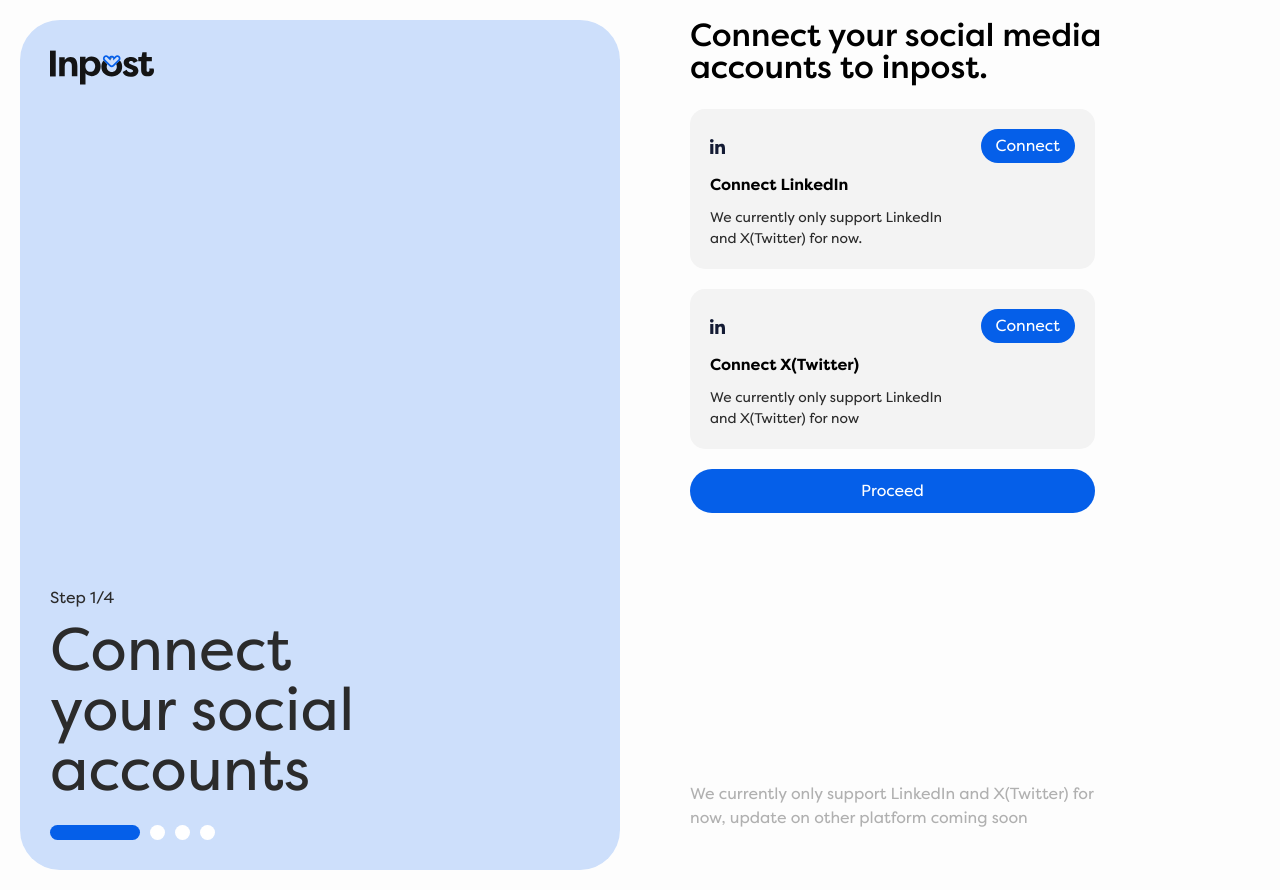
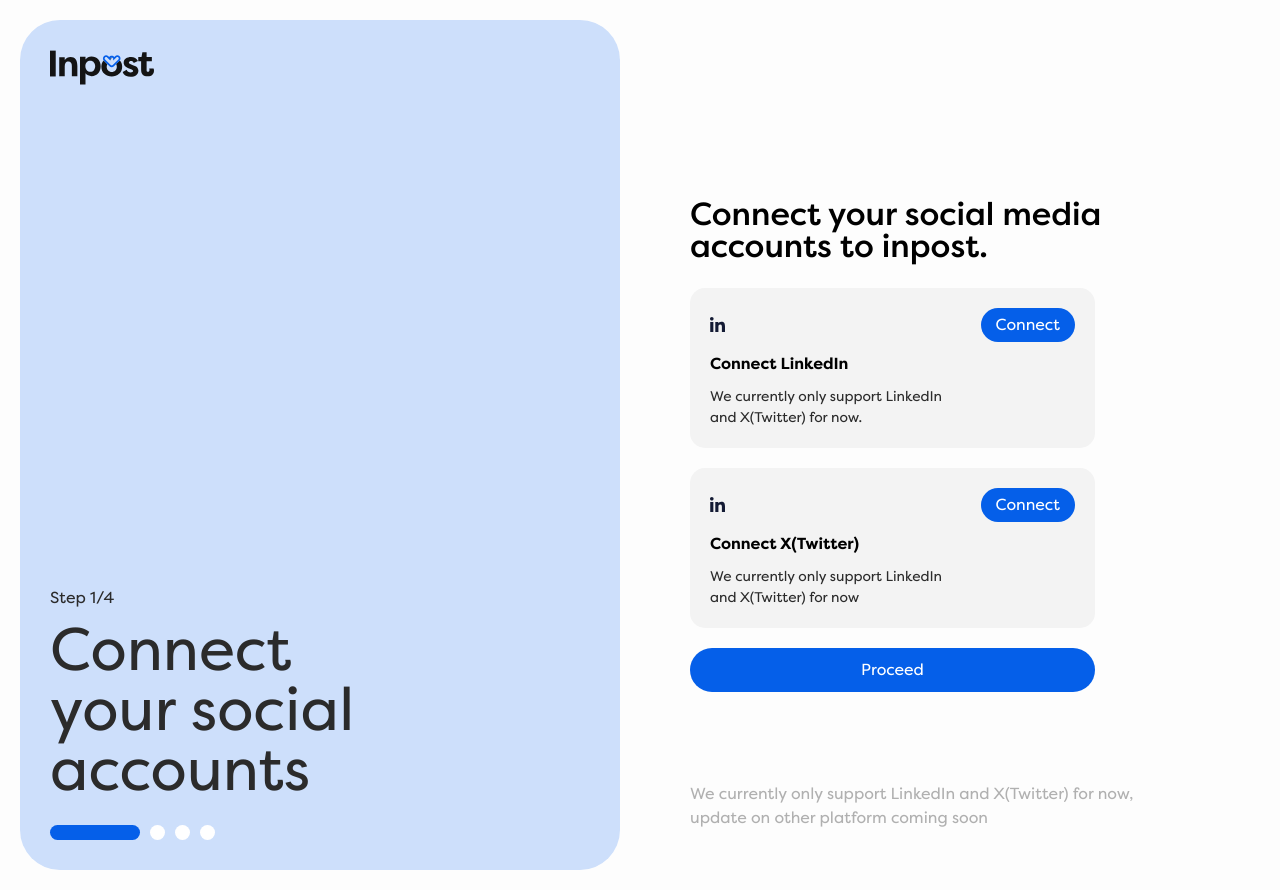
Before and after one commit to Orisabiyi/inpost, a React (Vite) app: page /connect in a window 1280 px wide. Built offline with nearby package versions, Linux system fonts and the light colour scheme.

Commit message:
style: move the last paragraph to the bottom

```diff
--- a/src/pages/Connect.jsx
+++ b/src/pages/Connect.jsx
@@ -14,7 +14,7 @@ function Connect() {
         </>
       </FormSidebar>
 
-      <Section className="self-stretch pb-16">
+      <Section className="relative self-stretch">
         <h1
           className="flex flex-col text-32 leading-none"
           style={{ fontFamily: "Filson Pro", fontWeight: "500" }}
@@ -59,7 +59,7 @@ function Connect() {
           </li>
         </ul>
 
-        <p className="text-16 text-gray-400 w-3/4 mt-auto">
+        <p className="text-16 text-gray-400 w-3/4 absolute bottom-16">
           We currently only support LinkedIn and X(Twitter) for now, update on
           other platform coming soon
         </p>
```
